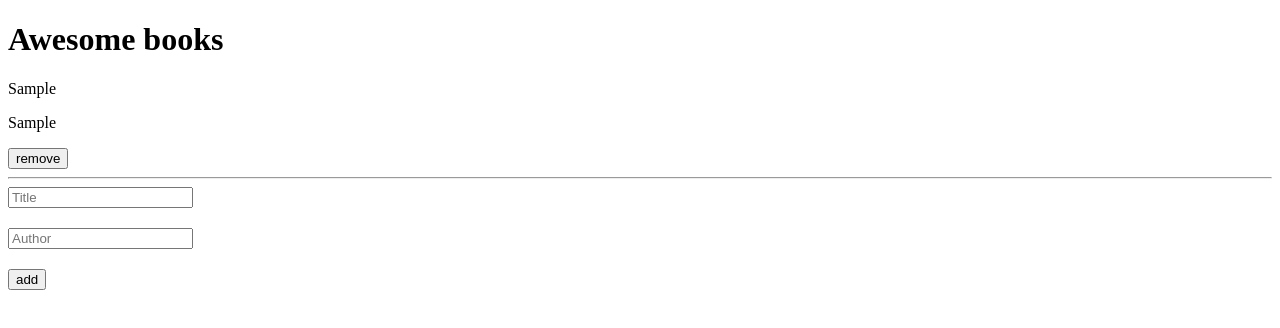
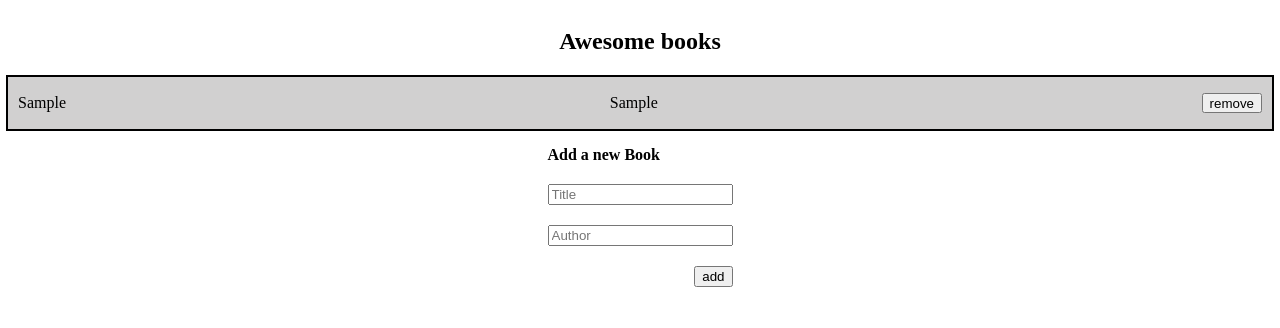
Before and after one commit to daudi13/Awesome-books, a plain HTML site: page index.html in a window 1280 px wide. Both pictures are taken after typing "Sample", "Sample" into the empty fields and a click on the button "add". Drawn offline with Linux system fonts and the light colour scheme.

Commit message:
Restyled

```diff
--- a/CSS/style.css
+++ b/CSS/style.css
@@ -1,5 +1,33 @@
+body {
+  display: flex;
+  flex-direction: column;
+  align-items: center;
+}
+
+.main {
+  width: 100%;
+  display: flex;
+  flex-direction: column;
+  align-items: center;
+}
+
+.list-section {
+  border: 2px solid black;
+  width: 100%;
+}
+
+.bookBlock {
+  padding: 1px 10px;
+  display: flex;
+  justify-content: space-between;
+}
+
+.bookBlock:nth-child(odd){
+  background-color: rgb(209, 208, 208);
+}
 
 form {
+  margin-top: 15px;
   display: flex;
   flex-direction: column;
   align-items: start;
@@ -8,3 +36,17 @@ form {
 form > * + * {
   margin-top: 20px;
 }
+
+.heading {
+  font-weight: 600;
+}
+
+button {
+  align-self: flex-end;
+}
+
+.remove-btn {
+  align-self: auto;
+  height: 20px;
+  align-self: center;
+}
--- a/JS/main.js
+++ b/JS/main.js
@@ -14,12 +14,12 @@ function addBookItem(bookItem) {
   removeBtn.classList.add('remove-btn');
   removeBtn.innerText = 'remove';
 
-  const underLine = document.createElement('hr');
+  // const underLine = document.createElement('hr');
 
   bookBlock.innerHTML = `<p class='book-title'>${bookItem.title}</p>
 <p class='book-Author'>${bookItem.author}</p>`;
   bookBlock.appendChild(removeBtn);
-  bookBlock.appendChild(underLine);
+  // bookBlock.appendChild(underLine);
   listSection.appendChild(bookBlock);
   const x = Array.from(document.querySelectorAll('.bookBlock'));
 
--- a/index.html
+++ b/index.html
@@ -9,12 +9,13 @@
 </head>
 <body>
 	<header class="header">
-		<h1>Awesome books</h1>
+		<h2>Awesome books</h2>
 	</header>
 	<main class="main">
 		<section class="list-section">
 		</section>
 		<form>
+			<span class="heading">Add a new Book</span>
 			<label for="title">
 				<input type="text" id="title" placeholder="Title" required>
 			</label>
```
